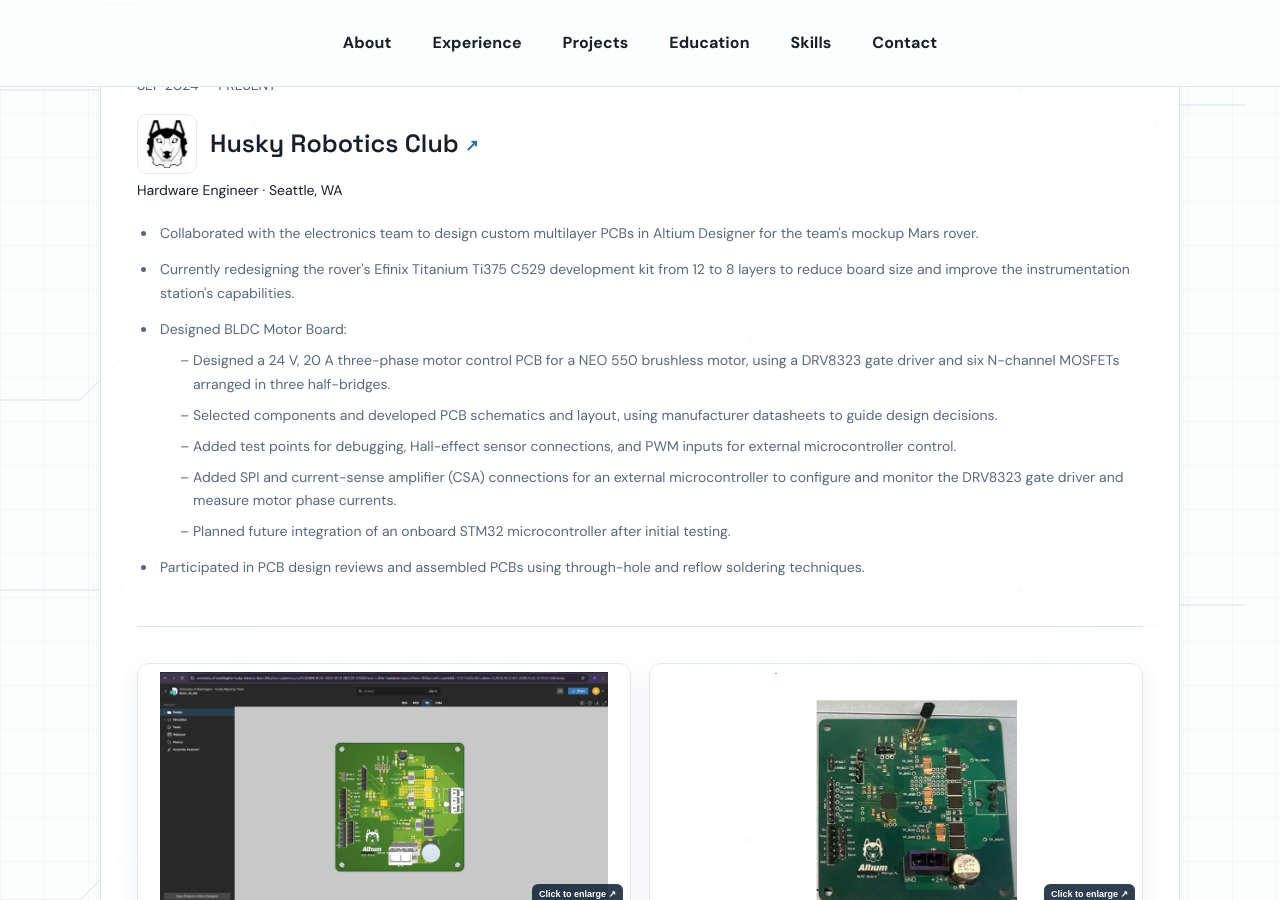
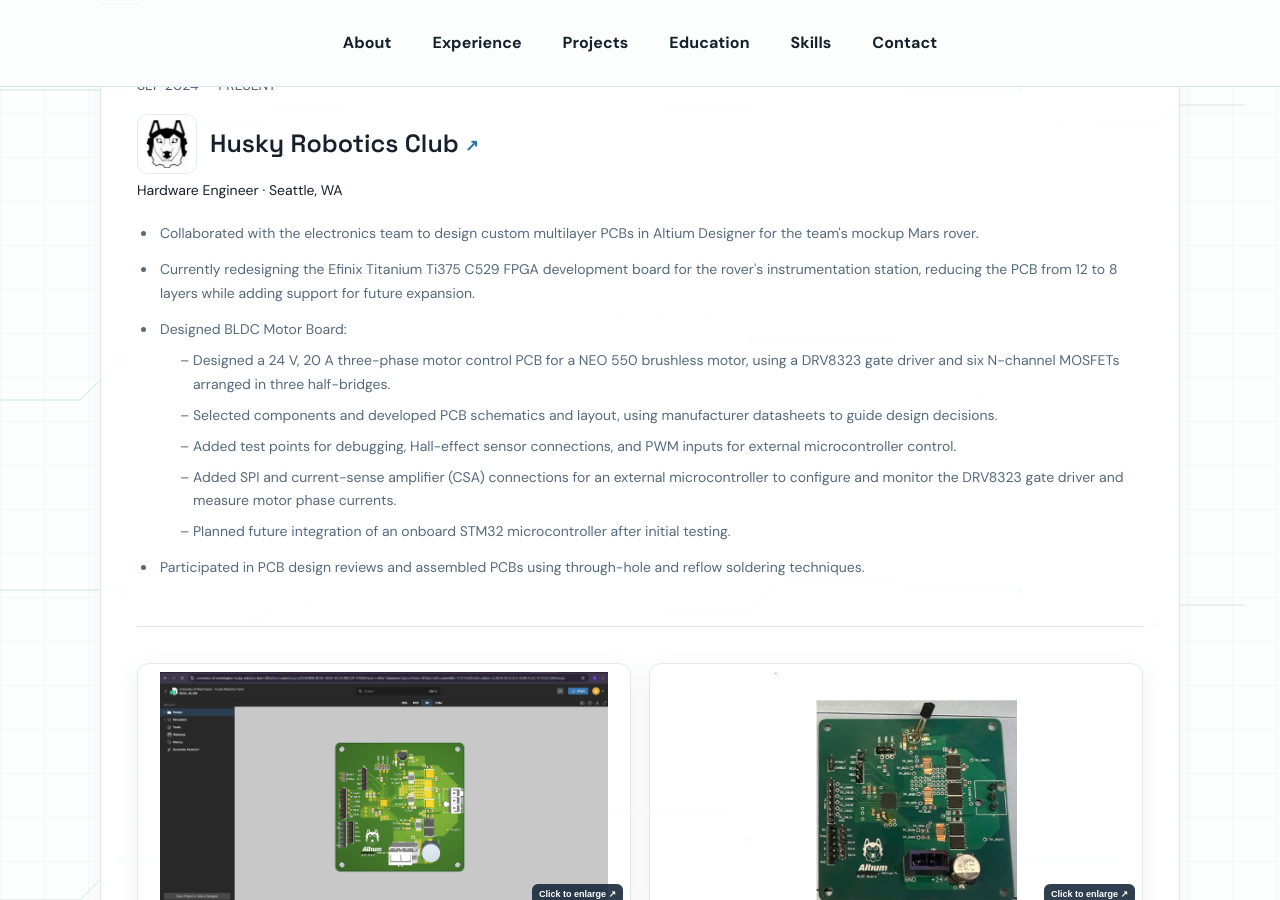
Before and after one commit to AdityaManivel/AdityaManivel.github.io, a Jekyll site: the page index.html, which Jekyll copies as it is, in a window 1280 px wide and 900 px high, scrolled down 1075 px. Built offline with Jekyll 4.4.1, drawn with Linux system fonts in a browser that asks for light colours.

Commit message:
Clarify FPGA board redesign and future expansion

```diff
--- a/index.html
+++ b/index.html
@@ -70,7 +70,7 @@
         <span>Hardware Engineer · Seattle, WA</span>
         <ul class="experience-bullets">
           <li>Collaborated with the electronics team to design custom multilayer PCBs in Altium Designer for the team's mockup Mars rover.</li>
-          <li>Currently redesigning the rover's Efinix Titanium Ti375 C529 development kit from 12 to 8 layers to reduce board size and improve the instrumentation station's capabilities.</li>
+          <li>Currently redesigning the Efinix Titanium Ti375 C529 FPGA development board for the rover's instrumentation station, reducing the PCB from 12 to 8 layers while adding support for future expansion.</li>
           <li>Designed BLDC Motor Board:
             <ul class="husky-motor-details">
               <li>Designed a 24 V, 20 A three-phase motor control PCB for a NEO 550 brushless motor, using a DRV8323 gate driver and six N-channel MOSFETs arranged in three half-bridges.</li>
```
